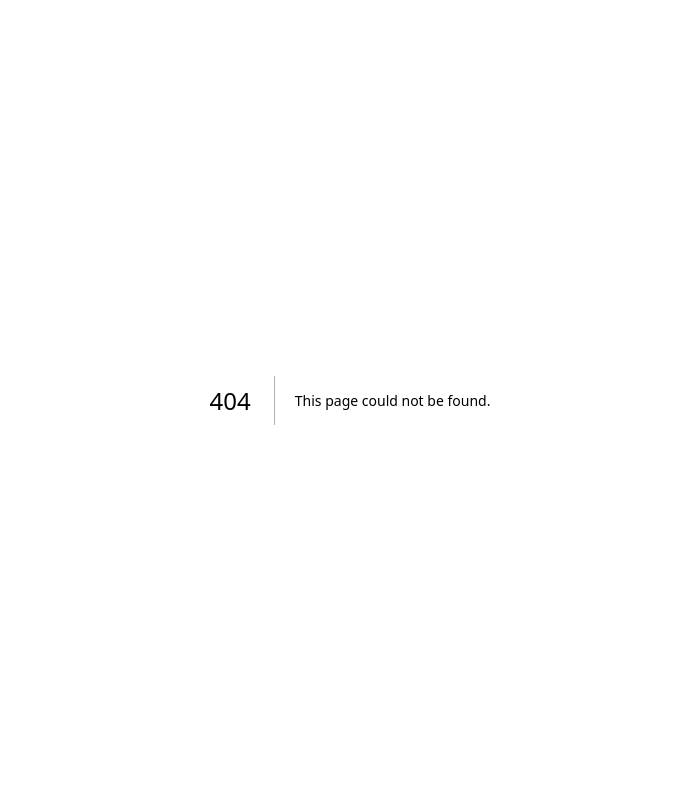
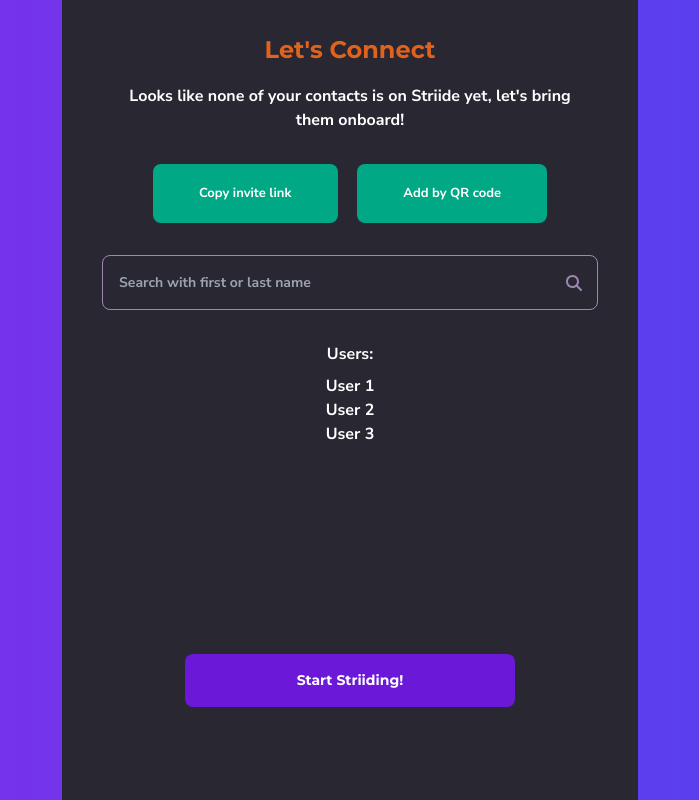
Before and after one commit to Vineexoxo/Automated-Testing, a Next.js app: page /connect in a window 1280 px wide. Before the commit this address had no page. Shown: the whole page, without its empty margins (290-989 px from the left). Built offline with nearby package versions, Linux system fonts and the light colour scheme.

Commit message:
connect page developed

```diff
--- a/app/build-profile/page.tsx
+++ b/app/build-profile/page.tsx
@@ -35,7 +35,7 @@
       {/* Wrapper for the second div */}
       <div style={{ marginTop: '1rem' }}>
         <div className="text-white text-center" style={{ fontFamily: 'Nunito Sans, sans-serif' }}> {/* Set font to Nunito Sans */}
-          <div>Lets build your profile!</div>
+          <div>Please complete your profile!</div>
           <div>This information will be <span style={{ color: '#FFBF42' }}>public</span> and will help you connect with people.</div>
         </div>
       </div>
@@ -92,9 +92,9 @@
                   className="w-full p-2 bg-transparent border-none outline-none text-[#9E88B2] pl-2 pr-8 appearance-none" // Remove default arrow
                 >
                   <option value="" disabled>Select from the dropdown</option>
-                  <option value="male">him</option>
-                  <option value="female">her</option>
-                  <option value="other">them</option>
+                  <option value="male">she/her</option>
+                  <option value="female">he/him</option>
+                  <option value="other">they/them</option>
                 </select>
                 {/* Custom dropdown arrow */}
                 <div className="absolute right-2 top-1/2 transform -translate-y-1/2 pointer-events-none">
--- /dev/null
+++ b/app/connect/page.tsx
@@ -0,0 +1,208 @@
+"use client"; // Add this line to mark the component as a Client Component
+import { FontAwesomeIcon } from '@fortawesome/react-fontawesome';
+import { faSearch } from '@fortawesome/free-solid-svg-icons';
+import React, { useState } from 'react';
+import { useRouter } from 'next/navigation'; // Change the import to next/navigation
+
+const Page = () => {
+  // State to manage the visibility of the pop-up
+  const [showPopup, setShowPopup] = useState(false);
+  const [showQRPopup, setShowQRPopup] = useState(false); // QR code popup state
+
+  // Function to handle copying the link
+  const handleCopyLink = () => {
+    // Your logic to copy the link (you can use navigator.clipboard API)
+    navigator.clipboard.writeText("Your invite link here").then(() => {
+      setShowPopup(true); // Show the pop-up
+      setTimeout(() => {
+        setShowPopup(false); // Hide the pop-up after 2 seconds
+      }, 2000);
+    });
+  };
+
+  // Function to handle showing the QR code popup
+  const handleShowQRPopup = () => {
+    setShowQRPopup(true); // Show QR code popup
+  };
+
+  // Function to close the QR code popup
+  const handleCloseQRPopup = () => {
+    setShowQRPopup(false); // Hide QR code popup
+  };
+
+  return (
+    <div className="flex flex-col h-screen bg-[#292732] text-white px-4">
+      <div style={{ marginTop: '2rem' }}>
+        <div
+          className="text-[#E0631D] font-semibold text-[24px] text-center" // Center alignment
+          style={{ fontFamily: 'Montserrat, sans-serif' }}
+        >
+          Let's Connect
+        </div>
+      </div>
+
+      <div style={{ marginTop: '1rem' }}>
+        <div className="text-white text-center" style={{ fontFamily: 'Nunito Sans, sans-serif', paddingLeft: '3rem', paddingRight: '3rem' }}>
+          <div>Looks like none of your contacts is on Striide yet, let's bring them onboard!</div>
+        </div>
+      </div>
+
+      <div className="flex justify-center items-center" style={{ marginTop: '2rem' }}>
+        <button
+          className="content-div-3"
+          onClick={handleCopyLink} // Attach the click handler
+          style={{
+            backgroundColor: '#00A886',
+            color: 'white',
+            padding: '1.24rem 2.9rem',
+            fontSize: '13px',
+            borderRadius: '8px',
+            fontFamily: 'Nunito Sans, sans-serif',
+            cursor: 'pointer',
+            border: 'none',
+            marginRight: '1.2rem', // Adds space between the buttons
+          }}
+        >
+          Copy invite link
+        </button>
+
+        <button
+          className="content-div-4"
+          onClick={handleShowQRPopup} // Attach the click handler to open QR code popup
+          style={{
+            backgroundColor: '#00A886',
+            color: 'white',
+            padding: '1.24rem 2.9rem',
+            fontSize: '13px',
+            borderRadius: '8px',
+            fontFamily: 'Nunito Sans, sans-serif',
+            cursor: 'pointer',
+            border: 'none',
+          }}
+        >
+          Add by QR code
+        </button>
+      </div>
+
+      <div className="flex justify-center items-center" style={{ marginTop: '2rem', marginRight: '1.5rem', marginLeft: '1.5rem' }}>
+        <div style={{ position: 'relative', width: '100%', maxWidth: '500px' }}>
+          <input
+            type="text"
+            placeholder="Search with first or last name"
+            style={{
+              padding: '1rem',
+              width: '100%',
+              paddingRight: '3rem', // Space for the icon
+              borderRadius: '8px',
+              border: '0.3px solid #9E88B2',
+              fontSize: '14px',
+              fontFamily: 'Nunito Sans, sans-serif',
+              backgroundColor: 'transparent',
+              color: '#9E88B2',
+            }}
+          />
+          {/* Magnifying glass icon */}
+          <FontAwesomeIcon
+            icon={faSearch}
+            style={{
+              position: 'absolute',
+              right: '1rem',
+              top: '50%',
+              transform: 'translateY(-50%)',
+              color: '#9E88B2',
+            }}
+          />
+        </div>
+      </div>
+
+      {/* Users Display Section */}
+      <div style={{ marginTop: '1rem' }}>
+        <div className="text-white text-center" style={{ fontFamily: 'Nunito Sans, sans-serif' }}>
+          <div style={{ padding: '1rem', border: 'none', backgroundColor: '#292732' }}>
+            <h3 style={{ marginBottom: '0.5rem' }}>Users:</h3>
+            <ul style={{ listStyleType: 'none', padding: 0 }}>
+              <li>User 1</li>
+              <li>User 2</li>
+              <li>User 3</li>
+              {/* Add more users as needed */}
+            </ul>
+          </div>
+        </div>
+      </div>
+
+      {/* Start Striiding Button */}
+      <div className="flex justify-center" style={{ marginTop: '12rem' }}>
+        <button
+          style={{
+            backgroundColor: '#6B18D8',
+            color: 'white',
+            padding: '1rem 7rem',
+            fontSize: '14px',
+            borderRadius: '8px',
+            fontFamily: 'Montserrat, sans-serif',
+            cursor: 'pointer',
+            border: 'none',
+          }}
+        >
+          Start Striiding!
+        </button>
+      </div>
+
+      {/* Pop-Up Notification */}
+      {showPopup && (
+        <div
+          className="fixed top-1/2 left-1/2 transform -translate-x-1/2 -translate-y-1/2 bg-opacity-40 bg-black text-white px-10 py-5 rounded-xl flex items-center justify-center"
+          style={{
+            width: '350px',
+            height: '100px',
+            textAlign: 'center',
+            backdropFilter: 'blur(5px)', // Add blur for background
+            boxShadow: '0 4px 15px rgba(0, 0, 0, 0.5)', // Shadow effect
+          }}
+        >
+          Link copied!
+        </div>
+      )}
+
+      {/* QR Code Popup with Blurry Background */}
+      {showQRPopup && (
+        <div
+          className="fixed top-1/2 left-1/2 transform -translate-x-1/2 -translate-y-1/2 bg-opacity-40 bg-black text-white px-10 py-5 rounded-xl flex flex-col items-center justify-center"
+          style={{
+            width: '300px',
+            height: '400px',
+            backdropFilter: 'blur(5px)', // Blur for background
+            boxShadow: '0 4px 15px rgba(0, 0, 0, 0.5)', // Shadow effect
+          }}
+        >
+          <h3 className="text-center" style={{ marginBottom: '1rem' }}>QR Code</h3>
+          <img
+            src="your-qr-code-url-here"
+            alt="QR Code"
+            style={{ width: '200px', height: '200px', marginBottom: '1rem' }}
+          />
+          <div className="text-center" style={{ fontSize: '14px', marginBottom: '1.5rem' }}>
+            Swipe left to add by scanning their QR code
+          </div>
+          <button
+            onClick={handleCloseQRPopup}
+            style={{
+              backgroundColor: '#6B18D8',
+              color: 'white',
+              padding: '0.8rem 3rem',
+              fontSize: '14px',
+              borderRadius: '8px',
+              fontFamily: 'Montserrat, sans-serif',
+              cursor: 'pointer',
+              border: 'none',
+            }}
+          >
+            Close
+          </button>
+        </div>
+      )}
+    </div>
+  );
+};
+
+export default Page;
--- a/package.json
+++ b/package.json
@@ -11,6 +11,9 @@
   "dependencies": {
     "@clerk/nextjs": "^5.2.3",
     "@clerk/themes": "^2.1.10",
+    "@fortawesome/fontawesome-svg-core": "^6.6.0",
+    "@fortawesome/free-solid-svg-icons": "^6.6.0",
+    "@fortawesome/react-fontawesome": "^0.2.2",
     "@prisma/client": "^5.20.0",
     "mongodb": "^6.8.0",
     "mongoose": "^8.5.1",
```
Also changed, not shown: 1 other file (tests, documents, lock files or other folders).
